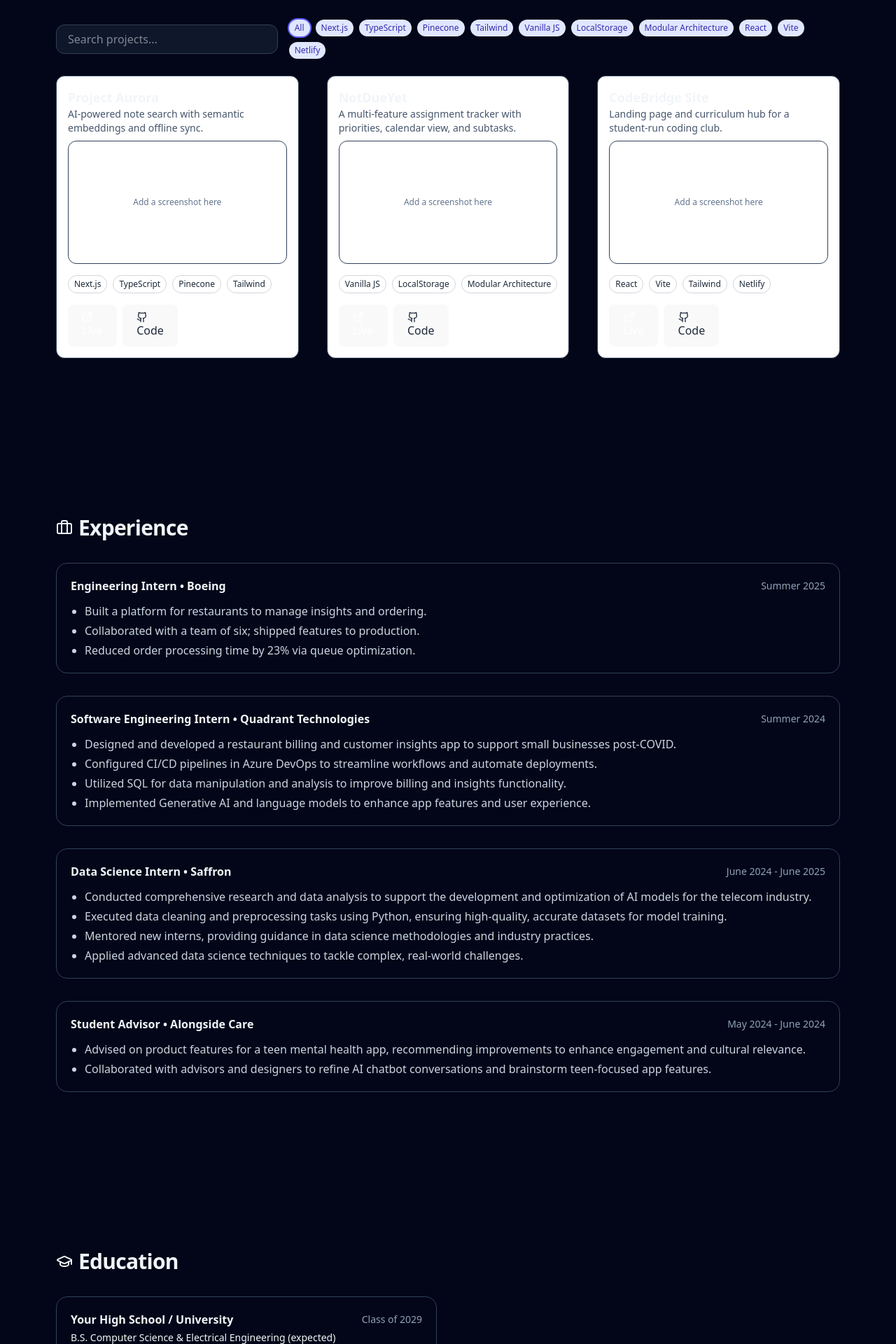
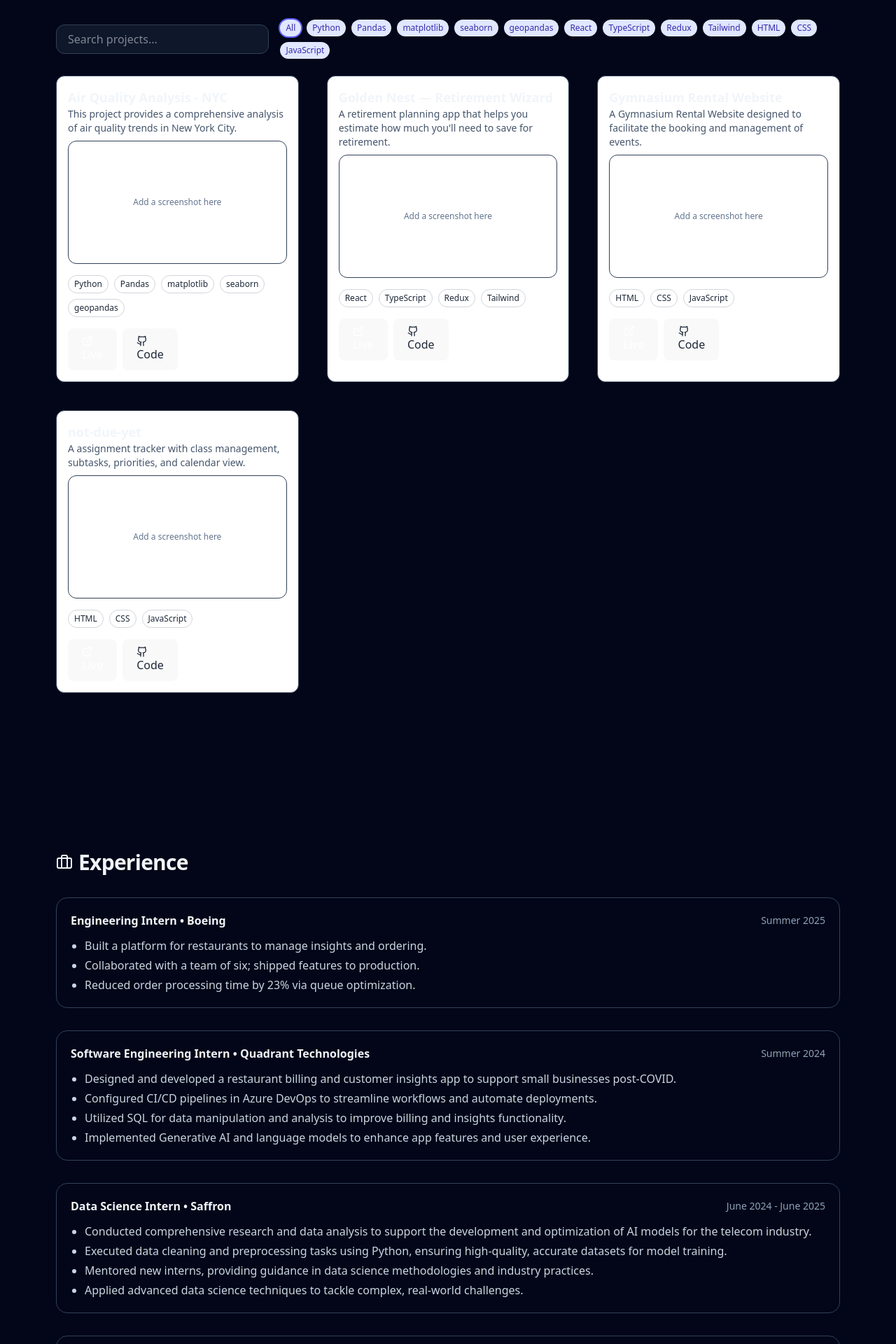
Before and after one commit to tvisham/my-portfolio, a React (Vite) app: page / in a window 1280 px wide. Shown: the part 940-2860 px from the top of the page at 70% size. Built offline with nearby package versions, Linux system fonts and the light colour scheme.

Commit message:
projects

```diff
--- a/src/App.jsx
+++ b/src/App.jsx
@@ -31,33 +31,43 @@ const PROFILE = {
 
 const PROJECTS = [
   {
-    title: "Project Aurora",
-    blurb: "AI-powered note search with semantic embeddings and offline sync.",
-    tags: ["Next.js", "TypeScript", "Pinecone", "Tailwind"],
+    title: "Air Quality Analysis - NYC",
+    blurb: "This project provides a comprehensive analysis of air quality trends in New York City.",
+    tags: ["Python", "Pandas", "matplotlib", "seaborn", "geopandas"],
     img: null,
     links: {
-      live: "https://example.com/aurora",
-      repo: "https://github.com/yourhandle/aurora",
+      live: "https://github.com/tvisham/Air-Quality-Data-Science",
+      repo: "https://github.com/tvisham/Air-Quality-Data-Science",
     },
   },
   {
-    title: "NotDueYet",
-    blurb: "A multi-feature assignment tracker with priorities, calendar view, and subtasks.",
-    tags: ["Vanilla JS", "LocalStorage", "Modular Architecture"],
-    img: null,
+    title: "Golden Nest — Retirement Wizard",
+    blurb: "A retirement planning app that helps you estimate how much you'll need to save for retirement.",
+    tags: ["React", "TypeScript", "Redux", "Tailwind"],
+  img: null,
     links: {
-      live: "https://example.com/notdueyet",
-      repo: "https://github.com/yourhandle/notdueyet",
+      live: "https://github.com/tvisham/golden-nest",
+      repo: "https://github.com/tvisham/golden-nest",
     },
   },
   {
-    title: "CodeBridge Site",
-    blurb: "Landing page and curriculum hub for a student-run coding club.",
-    tags: ["React", "Vite", "Tailwind", "Netlify"],
-    img: null,
+    title: "Gymnasium Rental Website",
+    blurb: "A Gymnasium Rental Website designed to facilitate the booking and management of events.",
+    tags: ["HTML", "CSS", "JavaScript"],
+  img: null,
     links: {
       live: "https://example.com/codebridge",
       repo: "https://github.com/yourhandle/codebridge",
+    },
+  },
+  {
+    title: "not-due-yet",
+    blurb: "A assignment tracker with class management, subtasks, priorities, and calendar view.",
+    tags: ["HTML", "CSS", "JavaScript"],
+  img: null,
+    links: {
+      live: "https://github.com/tvisham/notdueyet",
+      repo: "https://github.com/tvisham/notdueyet",
     },
   },
 ];
@@ -109,9 +119,9 @@ const EXPERIENCE = [
 
 const EDUCATION = [
   {
-    school: "Your High School / University",
-    degree: "B.S. Computer Science & Electrical Engineering (expected)",
-    date: "Class of 2029",
+    school: "Henry < jackson High School",
+    degree: "High School",
+    date: "Class of 2026",
     points: ["GPA 3.9/4.0", "Robotics, Hack Club, Math Team"],
   },
 ];
```
